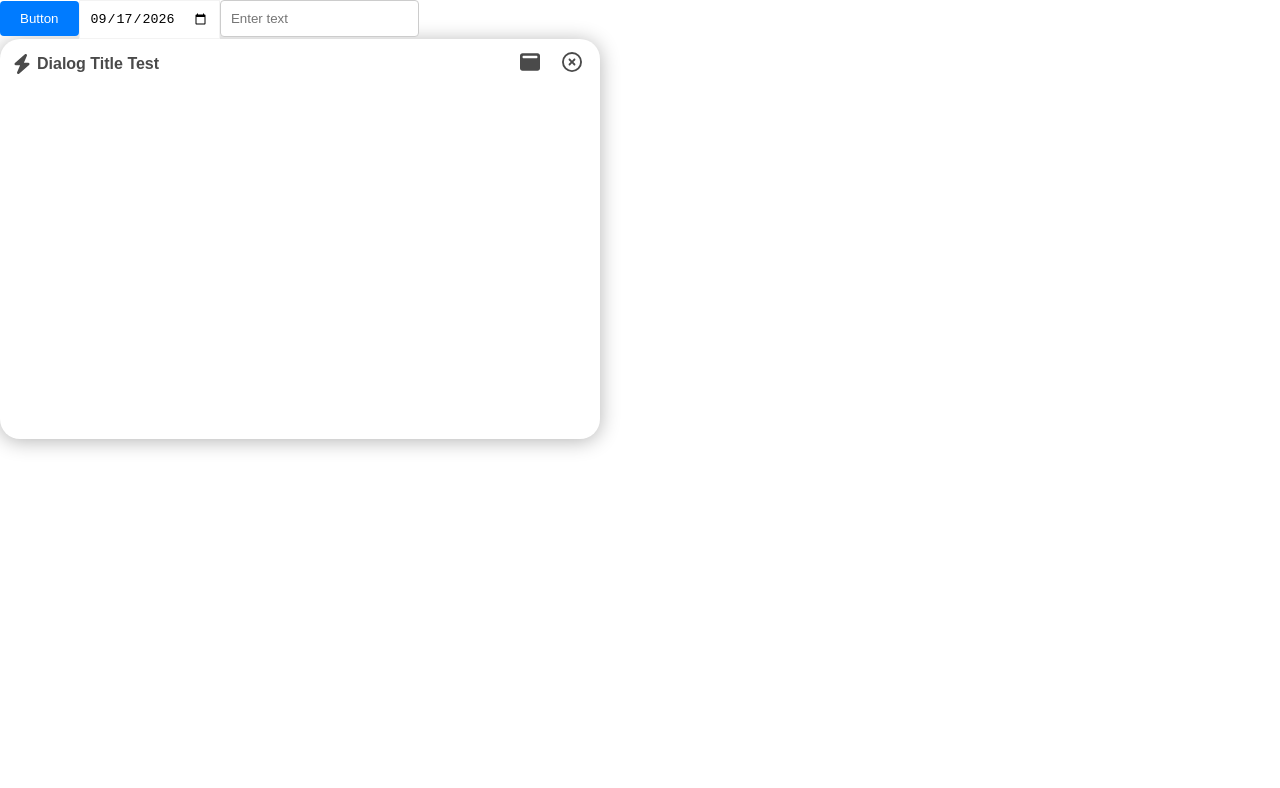
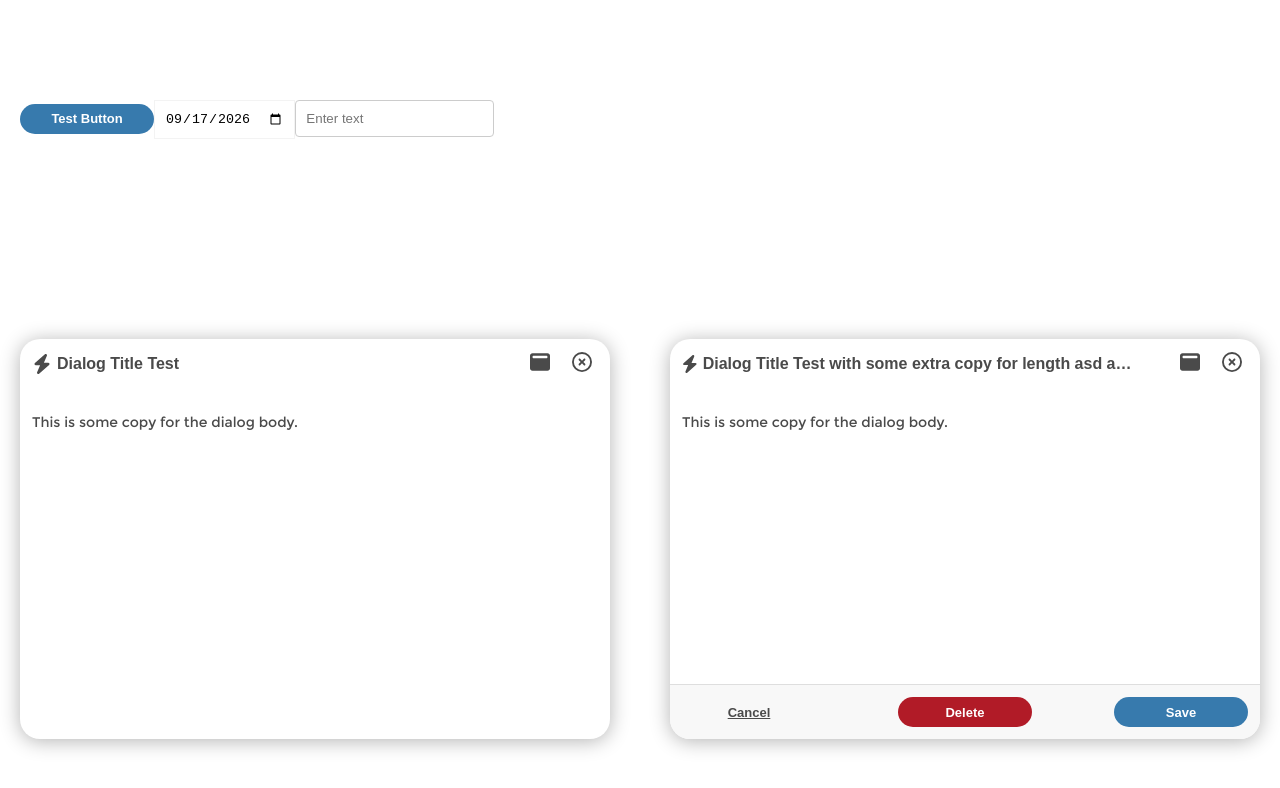
Before and after one commit to dylan-jones/vastechtest, a React (Vite) app: page / in a window 1280 px wide. Shown: the top 788 px of the page. Built offline with nearby package versions, Linux system fonts and the light colour scheme; a web font is replaced by a local one.

Commit message:
various style and dialog updates

```diff
--- a/src/App.tsx
+++ b/src/App.tsx
@@ -1,28 +1,61 @@
 import { useState } from 'react'
+import { styled } from 'styled-components'
 
 import Button from './components/UI/Button'
 import Input from './components/UI/Input'
 import Date from './components/UI/Date'
 
-import { Dialog } from './components/Dialog'
+import { Dialog } from './components/Dialog/'
+
+const handleButtonClick = (e: React.ChangeEvent<any>) => {
+  e.preventDefault();
+  console.log('Button clicked!');
+}
+
+const Section = styled.section`
+  padding: 10rem 2rem;
+`
+
+const DialogDisplay = styled.div`
+  display: grid;
+  grid-template-columns: 1fr;
+  gap: 6rem;
+
+  @media (min-width: 768px) {
+    grid-template-columns: 1fr 1fr;
+  }
+`
+
 
 function App() {
   const [count, setCount] = useState(0)
 
   return (
     <>
-      <section>
+      <Section>
         <form>
-          <Button />
+          <Button onClick={handleButtonClick}>Test Button</Button>
           <Date />
           <Input />
         </form>
-      </section>
-      <section>
-        <Dialog>
-          <Dialog.Header title="Dialog Title Test" />
-        </Dialog>
-      </section>
+      </Section>
+      <Section>
+        <DialogDisplay>
+          <Dialog>
+            <Dialog.Header title="Dialog Title Test" />
+            <Dialog.Body>
+              <p>This is some copy for the dialog body.</p>
+            </Dialog.Body>
+          </Dialog>
+          <Dialog>
+            <Dialog.Header title="Dialog Title Test with some extra copy for length asd asd asd asd asd as" />
+            <Dialog.Body>
+              <p>This is some copy for the dialog body.</p>
+            </Dialog.Body>
+            <Dialog.Footer cancel={handleButtonClick} delete={handleButtonClick} save={handleButtonClick} />
+          </Dialog>
+        </DialogDisplay>
+      </Section>
     </>
   )
 }
--- a/src/components/dialog/Dialog.jsx
+++ b/src/components/dialog/Dialog.jsx
@@ -1,23 +1,46 @@
 import { styled } from 'styled-components'
 
 import DialogHeader from './DialogHeader'
+import DialogBody from './DialogBody'
+import DialogFooter from './DialogFooter'
 
 const DialogWrapper = styled.div`
     background-color: ${({ theme }) => theme.colors.surface};
     border-radius: ${({ theme }) => theme.radius.dialog};
     box-shadow: ${({ theme }) => theme.shadow.main};
-    width: 60rem;
-    height: 40rem;
+    overflow: hidden;
+    transition: all 0.3s ease-in-out;
+
+    width: 100%;
+    height: 100%;
+    min-height: 30rem;
+
+    @media (min-width: 768px) {
+        max-width: 60rem;
+        min-height: 40rem;
+    }
+`;
+
+const DialogContainer = styled.div`
+    display: flex;
+    flex-direction: column;
+    height: 100%;
 `;
 
 const Dialog = ({ children }) => {
     return (
         <DialogWrapper>
-            {children}
+            <DialogContainer>
+                {children}
+            </DialogContainer>
         </DialogWrapper>
     )
 }
 
 Dialog.Header = DialogHeader
+Dialog.Body = DialogBody
+Dialog.Footer = DialogFooter
+
+export { DialogHeader, DialogBody, DialogFooter }
 
 export default Dialog
--- /dev/null
+++ b/src/components/dialog/DialogBody.jsx
@@ -0,0 +1,32 @@
+import { styled } from 'styled-components'
+
+const BodyWrapper = styled.div`
+    padding: 1.2rem;
+    overflow-y: auto;
+    height: 100%;
+    font-size: 1.4rem;
+    font-weight: 200;
+
+    &::-webkit-scrollbar {
+        width: 1rem;
+    }
+
+    &::-webkit-scrollbar-thumb {
+        background-color: ${({ theme }) => theme.colors.primary};
+        border-radius: 0.5rem;
+    }
+
+    &::-webkit-scrollbar-track {
+        background-color: ${({ theme }) => theme.colors.scrollTrack};
+    }
+`;
+
+const DialogBody = ({ children }) => {
+    return (
+        <BodyWrapper>
+            {children}
+        </BodyWrapper>
+    )
+}
+
+export default DialogBody
--- /dev/null
+++ b/src/components/dialog/DialogFooter.jsx
@@ -0,0 +1,34 @@
+import { styled } from "styled-components";
+
+import Button from "../ui/Button";
+
+const FooterWrapper = styled.footer`
+  display: flex;
+  justify-content: space-between;
+  padding: 1.2rem;
+  border-top: ${({ theme }) => theme.border.dialog};
+  background-color: ${({ theme }) => theme.colors.panel};
+`;
+
+const DialogFooter = ({ cancel, delete: del, save }) => {
+  return (
+    <FooterWrapper>
+      {cancel && (
+        <Button $variant="close" onClick={cancel}>
+          Cancel
+        </Button>
+      )}
+      {del && (
+        <Button $variant="delete" onClick={del}>
+          Delete
+        </Button>
+      )}
+      {save && (
+        <Button $variant="save" onClick={save}>
+          Save
+        </Button>
+      )}
+    </FooterWrapper>
+  );
+};
+export default DialogFooter;
--- a/src/components/dialog/DialogHeader.jsx
+++ b/src/components/dialog/DialogHeader.jsx
@@ -1,4 +1,4 @@
-import { styled } from 'styled-components'
+import { styled } from 'styled-components';
 
 import { FaRegCircleXmark, FaBolt, FaWindowMaximize  } from "react-icons/fa6";
 
@@ -6,6 +6,7 @@ const HeaderWrapper = styled.header`
     display: flex;
     justify-content: space-between;
     align-items: center;
+    width: 100%;
     padding: 1.2rem;
 `;
 
@@ -13,6 +14,7 @@ const HeaderActions = styled.div`
     display: flex;
     align-items: center;
     gap: 1rem;
+    flex-shrink: 0;
 `;
 
 const ActionButton = styled.button`
@@ -27,13 +29,21 @@ const ActionButton = styled.button`
     }
 `;
 
+const TitleWrap = styled.div`
+    display: flex;
+    align-items: center;
+    gap: 0.5rem;
+    min-width: 0;
+    flex: 1;
+    padding-right: 4rem;
+`;
+
 const HeaderTitle = styled.h3`
     margin: 0;
     font-size: 1.6rem;
     line-height: 1.8rem;
     font-weight: 700;
     color: ${({ theme }) => theme.colors.text};
-    display: flex;
     white-space: nowrap;
     overflow: hidden;
     text-overflow: ellipsis;
@@ -42,10 +52,10 @@ const HeaderTitle = styled.h3`
 const DialogHeader = ({ title }) => {
     return (
         <HeaderWrapper>
-            <div style={{ display: 'flex', alignItems: 'center', gap: '0.5rem' }}>
+            <TitleWrap>
                 <FaBolt size={20} />
                 <HeaderTitle>{title}</HeaderTitle>
-            </div>
+            </TitleWrap>
             <HeaderActions>
                 <ActionButton aria-label="Maximize dialog">
                     <FaWindowMaximize size={20} />
--- a/src/components/dialog/index.js
+++ /dev/null
@@ -1,2 +0,0 @@
-export { default as Dialog } from './Dialog'
-export { default as DialogHeader } from './DialogHeader'
--- /dev/null
+++ b/src/components/dialog/index.jsx
@@ -0,0 +1 @@
+export { default as Dialog } from './Dialog'
--- a/src/components/ui/Button.tsx
+++ b/src/components/ui/Button.tsx
@@ -1,17 +1,66 @@
-import { styled } from "styled-components";
+import { ReactNode } from "react";
 
-const StyledButton = styled.button`
-    background-color: #007bff;
-    color: white;
-    padding: 10px 20px;
+import styled, { css } from "styled-components";
+
+type ButtonVariants = "save" | "delete" | "close";
+
+interface ButtonProps {
+    $variant?: ButtonVariants;
+    children?: ReactNode;
+}
+
+const variantStyles = {
+    save: css`
+        background-color: ${({ theme }) => theme.colors.primary};
+        color: white;
+
+        &:hover {
+            background-color: ${({ theme }) => theme.colors.primaryHover};
+        }
+    `,
+    delete: css`
+        background-color: ${({ theme }) => theme.colors.secondary};
+        color: white;
+
+        &:hover {
+            background-color: ${({ theme }) => theme.colors.secondaryHover};
+        }
+    `,
+    close: css`
+        background-color: transparent;
+        color: ${({ theme }) => theme.colors.text};
+        text-decoration: underline;
+
+        &:hover {
+            color: ${({ theme }) => theme.colors.textHover};
+        }
+    `
+};
+
+const StyledButton = styled.button<ButtonProps>`
     border: none;
-    border-radius: 4px;
+    border-radius: ${({ theme }) => theme.button.borderRadius};
+    transition: background-color 0.3s ease;
+    font-size: 1.3rem;
+    font-weight: 600;
+    width: 100%;
+    padding: ${({ theme }) => theme.button.padding};
+    height: ${({ theme }) => theme.button.height};
+    max-width: ${({ theme }) => theme.button.minWidth};
+    cursor: pointer;
+
+    ${({ $variant  = 'save' }) => variantStyles[$variant]}
+
+    &:disabled {
+        opacity: 0.6;
+        cursor: not-allowed;
+    }
 `;
 
-const Button = () => {
+const Button = ({ $variant = "save", onClick, children, ...props }: ButtonProps) => {
     return (
-        <StyledButton>
-            Button
+        <StyledButton $variant={$variant} onClick={onClick} {...props}>
+            {children}
         </StyledButton>
     )
 };
--- a/src/theme/theme.js
+++ b/src/theme/theme.js
@@ -1,22 +1,39 @@
 export const theme = {
     colors: {
         primary: '#377AAD',
+        primaryHover: '#2E5F8A',
         secondary: '#B11B27',
+        secondaryHover: '#8A151F',
         text: '#4A4A4A',
+        textHover: '#2E2E2E',
         background: '#ffffff',
         surface: '#ffffff',
-        panel: '#F8F8F8'
+        panel: '#F8F8F8',
+        scrollTrack: '#DEDEDE',
     },
     radius: {
-        dialog: '2rem',
+        dialog: '2rem'
     },
     fonts: {
         body: 'Montserrat, sans-serif',
     },
     border: {
         small: '1px solid #F3F3F3',
+        dialog: '1px solid #DEDEDE',
     },
     shadow: {
         main: ' 0px 2px 20px 0px #0000004d',
     },
+    input: {
+        height: '3rem',
+        borderRadius: '99rem',
+        border: '2px solid #E8E8E8',
+        padding: '0 1.5rem',
+    },
+    button: {
+        height: '3rem',
+        borderRadius: '99rem',
+        padding: '0 1.5rem',
+        minWidth: '13.4rem',
+    },
 }
```
